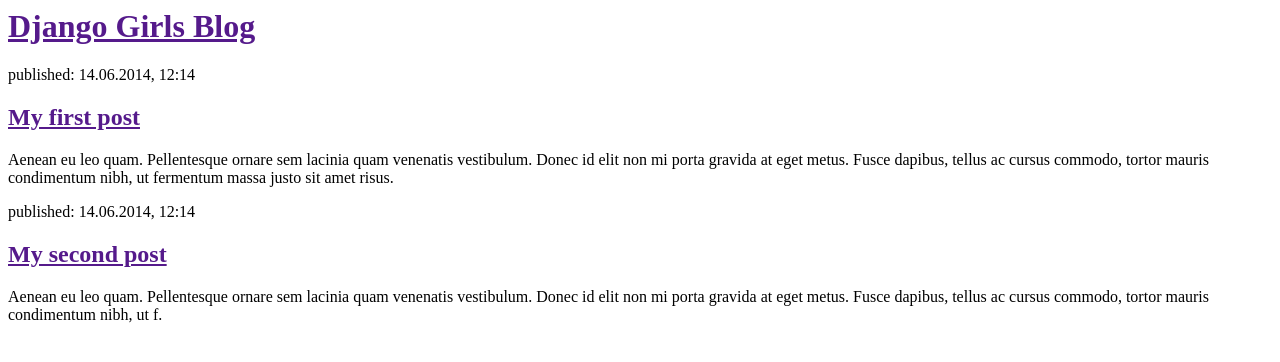
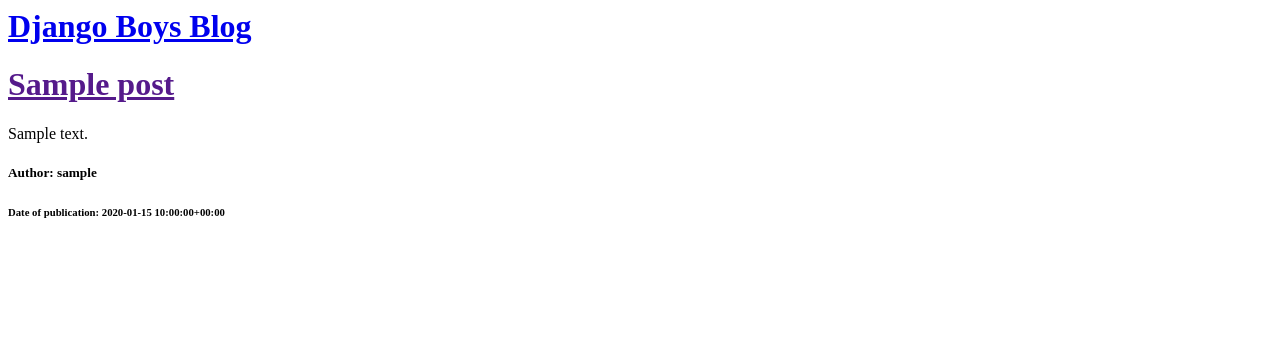
Before and after one commit to Mbapathe/django_test, a Django app: template blog/templates/blog/post_list.html in a window 1280 px wide. Shown: the top 362 px of the page. Run offline with Django 3.2, Linux system fonts and the light colour scheme; the template is opened without the code that fills it: values that come from a table or form of the project are taken from there, others are empty; tables that the repository leaves empty hold one stand-in row (values such as "Sample post").

Commit message:
Changes with views, html & etc.

```diff
--- a/blog/templates/blog/post_list.html
+++ b/blog/templates/blog/post_list.html
@@ -1,25 +1,29 @@
     <html>
         <head>
-            <title>Django Girls blog</title>
+            <title>Django Boys blog</title>
         </head>
         <body>
-            <div>
-                <h1><a href="">Django Girls Blog</a></h1>
+            <!--
+			<script>
+				alert('GO TO TEST Blog');
+			</script>
+			-->
+			<div>
+                <h1><a href="mbapathe.pythonanywhere.com">Django Boys Blog</a></h1>
             </div>
+			<div>
+			{% for i in posts%}
+				<div>
+				<h1><a href = ''>{{ i.title }}</a></h1>
+				<div>
+				<p>{{ i.text }}</p>
+				<h5>Author: {{ i.author }}</h5>
+				<p><h6>Date of publication: {{ i.published_date|linebreaksbr }}</h6></p>
+				</div>
+				</div>
+			{% endfor %}
+			</div>
 
-            <div>
-                <p>published: 14.06.2014, 12:14</p>
-                <h2><a href="">My first post</a></h2>
-                <p>Aenean eu leo quam. Pellentesque ornare sem lacinia quam venenatis vestibulum. Donec id elit non mi porta gravida at eget metus. Fusce dapibus, tellus ac cursus commodo, tortor mauris condimentum nibh, ut fermentum massa justo sit amet risus.</p>
-            </div>
 
-            <div>
-                <p>published: 14.06.2014, 12:14</p>
-                <h2><a href="">My second post</a></h2>
-                <p>Aenean eu leo quam. Pellentesque ornare sem lacinia quam venenatis vestibulum. Donec id elit non mi porta gravida at eget metus. Fusce dapibus, tellus ac cursus commodo, tortor mauris condimentum nibh, ut f.</p>
-            </div>
-			<script>
-				alert('TEST');
-			</script>
         </body>
     </html>
--- a/blog/views.py
+++ b/blog/views.py
@@ -1,4 +1,7 @@
 from django.shortcuts import render
+from .models import Post
+from django.utils import timezone
 
 def post_list(request):
-	return render(request, 'blog/post_list.html', {})
+	posts = Post.objects.filter(published_date__lte = timezone.now()).order_by('published_date')
+	return render(request, 'blog/post_list.html', {'posts':posts})
```
